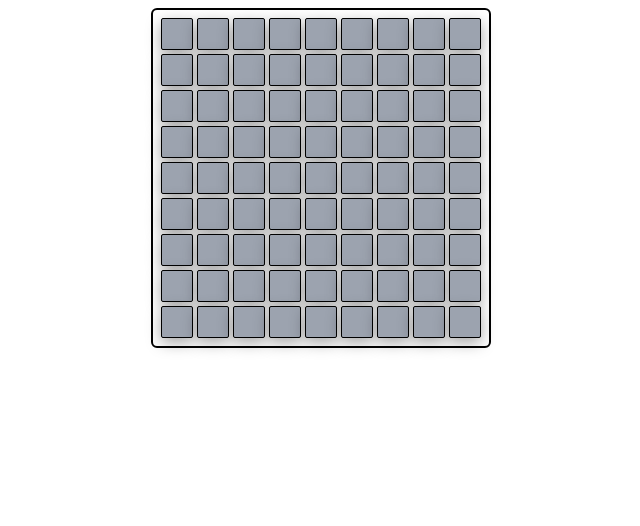
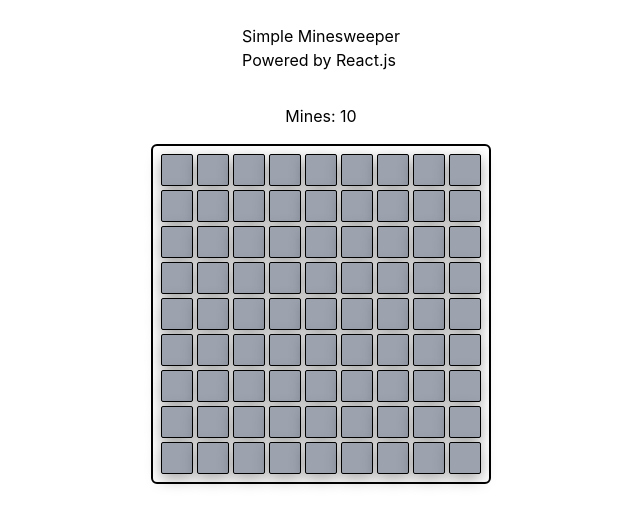
Before and after one commit to nitikhon/minesweeper-react, a React (Create React App) app in the folder app/: page / in a window 1280 px wide. Shown: the top 526 px of the page, without its empty margins (319-959 px from the left). Built offline with nearby package versions, Linux system fonts and the light colour scheme; the HTML template or start-up script is replaced by a standard one.

Commit message:
further tidy up className

```diff
--- a/app/src/components/Board.jsx
+++ b/app/src/components/Board.jsx
@@ -1,6 +1,7 @@
 import { useEffect, useState } from "react"
 import Cell from "./Cell";
 import GameOver from "./GameOver";
+import './Game.css';
 
 export default function Board(){
     // ระดับความยาก
@@ -231,11 +232,16 @@ export default function Board(){
     }, [gameOver.currentState, mineRevealed])
 
     return (
-        <div className="flex flex-col justify-center items-center mt-2">
+        <div className="game-container">
+            <div className="title-container">
+                <h1>Simple Minesweeper</h1>
+                <h2>Powered by React.js</h2>
+            </div>
+            <div className="game-stats">
+                <p>Mines: {minesCount[gameMode]}</p>
+            </div>
             {gameOver.currentState ? <GameOver isWinning={gameOver.isWinning} isShow={gameOver.currentState}/> : ''}
-            <div className={`grid ${getGridColsClass()}
-            gap-1 justify-items-center p-2 border-2 border-black
-            border-solid rounded-md`}>
+            <div className={`board-container ${getGridColsClass()}`}>
                 {cellElements}
             </div>
             {gameOver.currentState &&
@@ -249,7 +255,7 @@ export default function Board(){
                     setFirstMove(true);
                     setMineRevealed(0);
                 }}
-                className="mt-6 border-2 border-black p-1">
+                className="restart">
                 <i className="fa-solid fa-rotate-right"></i>
             </button>
             }
--- a/app/src/components/Cell.jsx
+++ b/app/src/components/Cell.jsx
@@ -1,4 +1,4 @@
-import './Cell.css';
+import './Game.css';
 
 export default function Cell (props){
     if (!props.isRevealed){
--- a/app/src/components/Cell.css
+++ b/app/src/components/Game.css
@@ -1,3 +1,20 @@
+.game-container {
+    @apply flex flex-col justify-center items-center mt-2;
+}
+
+.title-container {
+    @apply mt-4 mb-8;
+}
+
+.game-stats {
+    @apply mb-4;
+}
+
+.board-container {
+    @apply grid gap-1 justify-items-center p-2 border-2 border-black
+    border-solid rounded-md;
+}
+
 .unrevealed {
     @apply w-5 h-5 bg-gray-400 border border-black flex items-center
     justify-center rounded-sm;
@@ -12,6 +29,10 @@
     box-shadow: rgba(0, 0, 0, 0.35) 0px 5px 15px;
 }
 
+.restart {
+    @apply mt-6 border-2 border-black p-1 w-10 h-10;
+}
+
 .mined {
     @apply bg-red-300 font-bold;
 }
```
